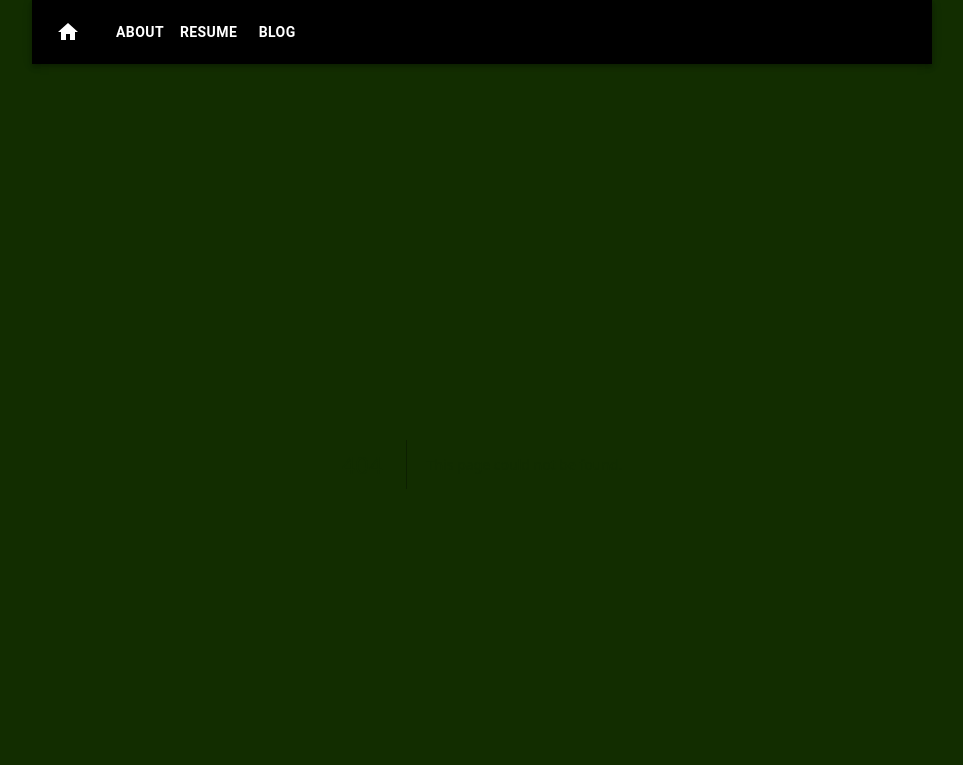
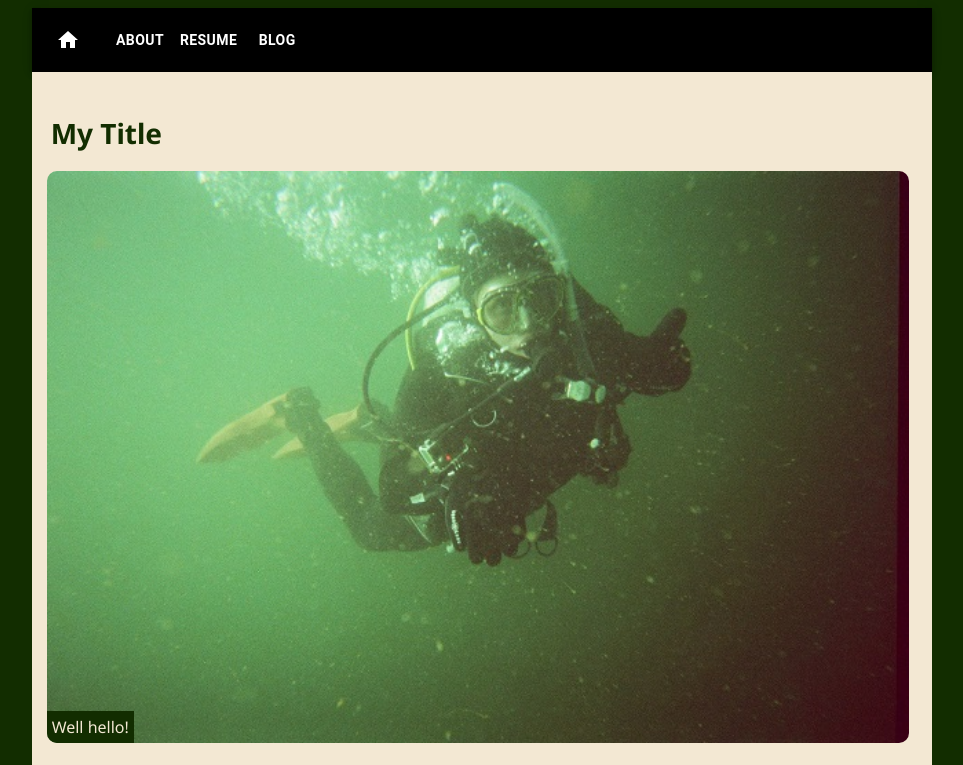
Before and after one commit to dbarkowsky/dbarkowsky.github.io, a Next.js app: page /blog/posts/Sample in a window 1280 px wide. Before the commit this address had no page. Shown: the top 765 px of the page, without its empty margins (158-1121 px from the left). Built offline with nearby package versions, Linux system fonts and the light colour scheme.

Commit message:
Adding post components

```diff
--- /dev/null
+++ b/src/app/blog/posts/Sample/page.jsx
@@ -0,0 +1,44 @@
+"use client"
+
+import Grid from '@mui/material/Unstable_Grid2';
+import colours from '@/components/Colours';
+import PictureBlock from '@/components/posts/PictureBlock';
+import TextBlock from '@/components/posts/TextBlock';
+import PostTitle from '@/components/posts/PostTitle';
+import PictureCombo from '@/components/posts/PictureCombo';
+
+const Sample = () => {
+    const noPaddingStyle = { padding: '0' };
+
+    return (
+        <Grid container spacing={2} padding="1em" sx={{
+            backgroundColor: colours.lightBackground,
+            margin: 0,
+        }}>
+            <PostTitle>My Title</PostTitle>
+            <PictureBlock
+                path={'/landing/2021-09-18.3.jpg'}
+                subtitle={'Well hello!'}
+            />
+            <PictureBlock
+                path={'/landing/2021-09-18.3.jpg'}
+            />
+            <TextBlock>
+                Phasellus consequat, nibh a fames. Facilisis nulla, varius convallis suscipit primis. Hac donec convallis vivamus, mauris nec a, morbi senectus himenaeos integer nibh bibendum odio. Senectus porta convallis vitae, tortor leo auctor, vehicula ligula aenean rutrum nec laoreet proin maecenas. Quis pellentesque velit per, aliquet netus fringilla, vel condimentum odio convallis habitant eleifend nec euismod.
+            </TextBlock>
+            <TextBlock>
+                Elementum pellentesque odio, tempor auctor, est pulvinar nostra dapibus elit. Nibh phasellus, scelerisque convallis class habitant. Erat mattis quisque, amet duis, praesent blandit arcu posuere cras. Dolor commodo, hendrerit metus aliquet cursus. Potenti tristique nisl nunc, quisque integer adipiscing, egestas urna curabitur primis commodo faucibus viverra.
+            </TextBlock>
+
+            <PictureCombo imgPath={'/landing/2021-09-18.3.jpg'}>
+                Elementum pellentesque odio, tempor auctor, est pulvinar nostra dapibus elit. Nibh phasellus, scelerisque convallis class habitant. Erat mattis quisque, amet duis, praesent blandit arcu posuere cras. Dolor commodo, hendrerit metus aliquet cursus. Potenti tristique nisl nunc, quisque integer adipiscing, egestas urna curabitur primis commodo faucibus viverra.
+            </PictureCombo>
+
+            <PictureCombo imgPath={'/landing/2021-09-18.3.jpg'} subtitle={'Wow this is great!'} side="left">
+                Elementum pellentesque odio, tempor auctor, est pulvinar nostra dapibus elit. Nibh phasellus, scelerisque convallis class habitant. Erat mattis quisque, amet duis, praesent blandit arcu posuere cras. Dolor commodo, hendrerit metus aliquet cursus. Potenti tristique nisl nunc, quisque integer adipiscing, egestas urna curabitur primis commodo faucibus viverra.
+            </PictureCombo>
+        </Grid>
+    );
+}
+
+export default Sample;
--- /dev/null
+++ b/src/components/posts/PictureBlock.jsx
@@ -0,0 +1,26 @@
+import Grid from "@mui/material/Unstable_Grid2/Grid2";
+import colours from "../Colours";
+
+const PictureBlock = ({path, subtitle}) => {
+    const noPaddingStyle = { padding: '0' };
+    const subtitleStyle = {
+        position: 'relative',
+        bottom: '32px',
+        backgroundColor: colours.darkBackground,
+        color: colours.lightBackground,
+        borderRadius: '0 0 0 10px',
+        padding: '5px',
+        fontSize: '12pt'
+    }
+    return (
+        <Grid container spacing={1} xs={12} sx={noPaddingStyle}>
+            <img src={path} style={{
+                width: '100%',
+                borderRadius: '10px'
+            }}/>
+            {subtitle ? <div style={subtitleStyle}>{subtitle}</div> : <></>}
+        </Grid>
+    );
+}
+
+export default PictureBlock;
--- /dev/null
+++ b/src/components/posts/PictureCombo.jsx
@@ -0,0 +1,42 @@
+import Grid from "@mui/material/Unstable_Grid2/Grid2";
+import TextBlock from "./TextBlock";
+import PictureBlock from "./PictureBlock";
+
+const PictureCombo = ({children, imgPath, subtitle = undefined, side = 'right'}) => {
+    const noMarginStyle = {
+        margin: '0',
+        padding: '0.5em 0'
+    };
+    switch (side) {
+        case 'right':
+            return (
+                <Grid container spacing={3} xs={12}
+                    sx={{ margin: '0.75em 0', padding: '0', textAlign: 'justify' }}>
+                    <Grid xs={12} sm={6} sx={noMarginStyle}>
+                        <p style={{ margin: '0' }}>{children}</p>
+                    </Grid>
+                    <Grid sm={1}></Grid>
+                    <Grid xs={12} sm={5} sx={noMarginStyle}>
+                        <PictureBlock path={imgPath} subtitle={subtitle}/>
+                    </Grid>
+                </Grid>
+            );
+
+        case 'left':
+            return (
+                <Grid container spacing={3} xs={12}
+                    sx={{ margin: '0.75em 0', padding: '0', textAlign: 'justify' }}>
+                    <Grid xs={12} sm={5} sx={noMarginStyle}>
+                        <PictureBlock path={imgPath} subtitle={subtitle}/>
+                    </Grid>
+                    <Grid sm={1}></Grid>
+                    <Grid xs={12} sm={6} sx={noMarginStyle}>
+                    <p style={{ margin: '0'}}>{children}</p>
+                    </Grid>
+                </Grid>
+            );
+    }
+
+}
+
+export default PictureCombo
--- /dev/null
+++ b/src/components/posts/PostTitle.jsx
@@ -0,0 +1,7 @@
+const PostTitle = ({children}) => {
+    return (
+        <h2>{children}</h2>
+    );
+}
+
+export default PostTitle;
--- /dev/null
+++ b/src/components/posts/TextBlock.jsx
@@ -0,0 +1,13 @@
+import Grid from "@mui/material/Unstable_Grid2/Grid2";
+
+const TextBlock = ({children}) => {
+
+    return (
+        <Grid container spacing={1} xs={12}
+            sx={{ margin: '0.75em 0', padding: '0', textAlign: 'justify' }}>
+            <p style={{ margin: '0' }}>{children}</p>
+        </Grid>
+    );
+}
+
+export default TextBlock;
```
